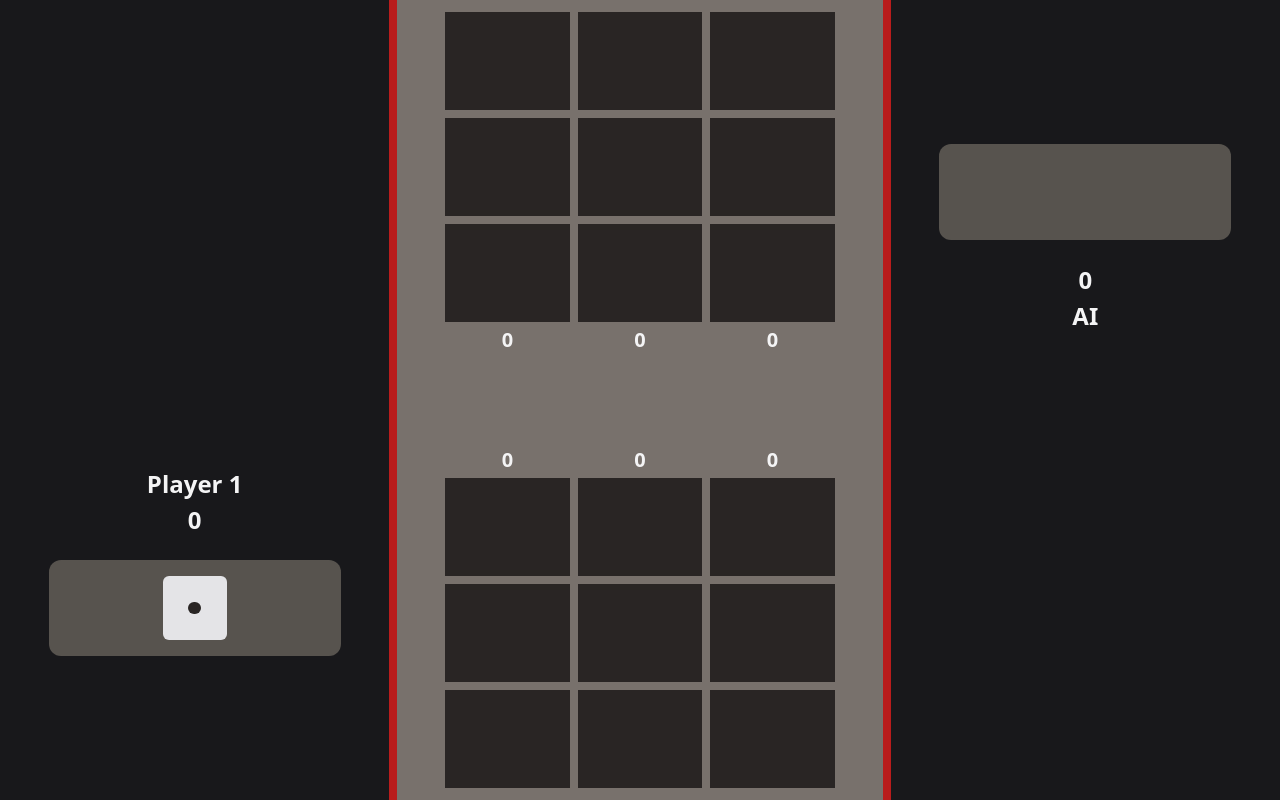
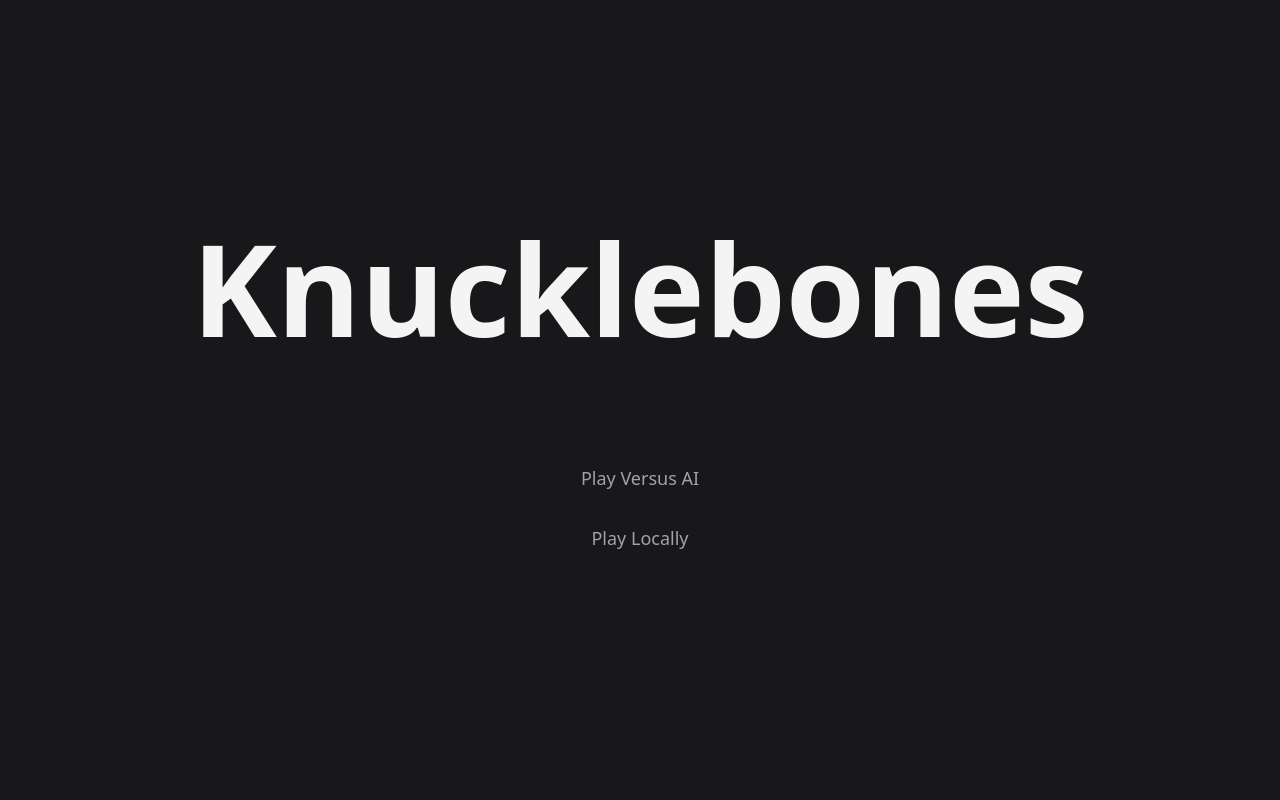
Before and after one commit to rezyaev/knucklebones, a Svelte app: page / in a window 1280 px wide. Built offline with nearby package versions, Linux system fonts and the light colour scheme.

Commit message:
add game menu

```diff
--- a/src/App.svelte
+++ b/src/App.svelte
@@ -3,13 +3,14 @@
 	import { clone, random } from "lodash-es";
 	import Dice from "./lib/components/Dice.svelte";
 	import Board from "./lib/components/Board.svelte";
-	import type { TColumn } from "./types";
+	import type { TColumn, TGamemode } from "./types";
 	import { calculateTotalScore } from "./lib/utils/score";
 	import { createMoveIndex } from "./lib/utils/ai";
 	import type { TBoard } from "./types";
 
-	const gamemode: "PvAI" | "LPvP" | "OPvP" = "PvAI";
+	const gamemode: TGamemode = "PvAI";
 
+	let isMenuOpen = true;
 	let winner: "player1" | "player2" | null = null;
 	let currentTurn: "player1" | "player2" = "player1";
 	let currentDice = random(1, 6);
@@ -77,12 +78,36 @@
 		winner = checkWinner();
 	}
 
+	function handleMenuButtonClick(gamemode: TGamemode) {
+		gamemode = gamemode;
+		isMenuOpen = false;
+	}
+
 	$: {
 		console.log("[App State Updated]", { board });
 	}
 </script>
 
 <main class="flex h-screen w-screen bg-zinc-900">
+	{#if isMenuOpen}
+		<div class="fixed z-50 flex h-full w-full flex-col items-center bg-zinc-900 pt-56">
+			<h1 class="mb-24 text-9xl font-bold text-zinc-100">Knucklebones</h1>
+
+			<button
+				class="w-56 rounded py-4 text-center text-lg text-zinc-400 hover:bg-red-600 hover:text-zinc-100"
+				on:click="{() => handleMenuButtonClick('PvAI')}"
+			>
+				Play Versus AI
+			</button>
+			<button
+				class="w-56 rounded py-4 text-center text-lg text-zinc-400 hover:bg-red-600 hover:text-zinc-100"
+				on:click="{() => handleMenuButtonClick('OPvP')}"
+			>
+				Play Locally
+			</button>
+		</div>
+	{/if}
+
 	{#if winner}
 		<div class="fixed flex h-full w-full items-center justify-center">
 			<p class="bg-zinc-900 px-24 py-6 text-5xl font-bold text-zinc-100">
--- a/src/types.ts
+++ b/src/types.ts
@@ -1,3 +1,5 @@
 export type TCell = number | null;
 export type TColumn = [TCell, TCell, TCell];
 export type TBoard = [TColumn, TColumn, TColumn];
+
+export type TGamemode = "PvAI" | "LPvP" | "OPvP";
```
